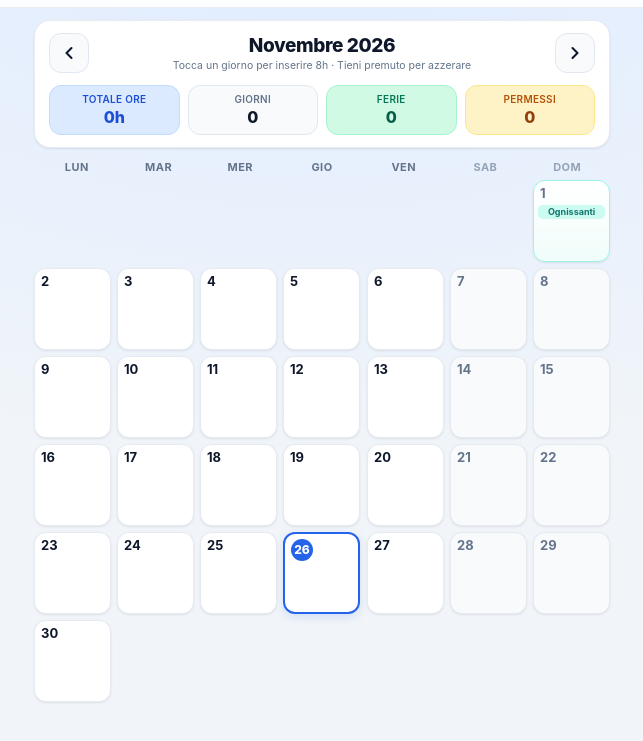
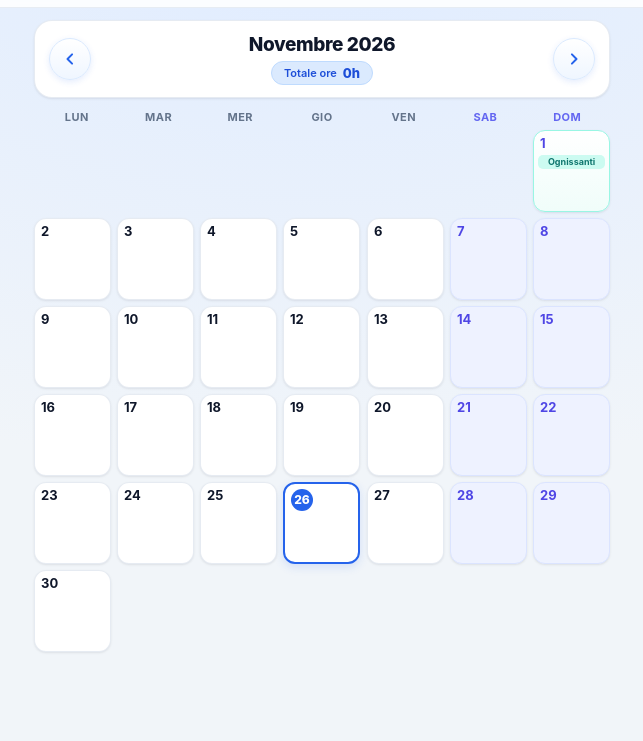
Before and after one commit to autjsmo/Calendario, a plain HTML site: page index.html in a window 1280 px wide. Shown: the part 51-792 px from the top of the page, without its empty margins (318-961 px from the left). Drawn offline with Linux system fonts and the light colour scheme.

Commit message:
Fix day click menu opening, simplify header stats, restyle arrows and weekend cells
Co-authored-by: Copilot App <223556219+Copilot@users.noreply.github.com>

```diff
--- a/app.js
+++ b/app.js
@@ -54,9 +54,6 @@
   const grid = document.getElementById('calendarGrid');
   const monthLabel = document.getElementById('monthLabel');
   const monthTotal = document.getElementById('monthTotal');
-  const monthDays = document.getElementById('monthDays');
-  const monthFerie = document.getElementById('monthFerie');
-  const monthPermessi = document.getElementById('monthPermessi');
   const prevBtn = document.getElementById('prevMonth');
   const nextBtn = document.getElementById('nextMonth');
   const todayBtn = document.getElementById('todayBtn');
@@ -147,28 +144,16 @@
     }
 
     let totHours = 0;
-    let workDays = 0;
-    let ferieDays = 0;
-    let permessiDays = 0;
 
     const days = daysInMonth(viewYear, viewMonth);
     for (let d = 1; d <= days; d++) {
       const e = normalizeEntry(state[ymd(viewYear, viewMonth, d)]);
-      if (!e) continue;
-      if (e.kind === ENTRY_TYPES.HOURS && e.value > 0) {
+      if (e?.kind === ENTRY_TYPES.HOURS && e.value > 0) {
         totHours += e.value;
-        workDays++;
-      } else if (e.kind === ENTRY_TYPES.FERIE) {
-        ferieDays++;
-      } else if (e.kind === ENTRY_TYPES.PERMESSO) {
-        permessiDays++;
       }
     }
 
     monthTotal.textContent = `${totHours}h`;
-    if (monthDays) monthDays.textContent = String(workDays);
-    if (monthFerie) monthFerie.textContent = String(ferieDays);
-    if (monthPermessi) monthPermessi.textContent = String(permessiDays);
 
     const lead = firstDayIdx(viewYear, viewMonth);
     for (let i = 0; i < lead; i++) {
@@ -260,57 +245,38 @@
     showToast('Giorno azzerato');
   }
 
-  // Gestione pointer sicura anche durante lo scroll mobile
+  // Gestione pointer: se long-press avviene, il rilascio non richiama onDayClick
   function attachDayHandlers(cell, dateStr) {
     let timer = null;
     let longDone = false;
-    let startX = 0;
-    let startY = 0;
-    let moved = false;
 
-    const clearTimer = () => {
+    const start = () => {
+      longDone = false;
+      if (state[dateStr]) cell.classList.add('pressing');
+      timer = setTimeout(() => {
+        longDone = true;
+        cell.classList.remove('pressing');
+        onDayLongPress(dateStr);
+      }, 550);
+    };
+
+    const end = () => {
+      if (timer) clearTimeout(timer);
+      timer = null;
+      cell.classList.remove('pressing');
+      if (!longDone) onDayClick(dateStr);
+    };
+
+    const cancel = () => {
       if (timer) clearTimeout(timer);
       timer = null;
       cell.classList.remove('pressing');
     };
 
-    const start = (e) => {
-      if (e.button && e.button !== 0) return;
-      longDone = false;
-      moved = false;
-      startX = e.clientX;
-      startY = e.clientY;
-      if (state[dateStr]) {
-        cell.classList.add('pressing');
-      }
-      timer = setTimeout(() => {
-        longDone = true;
-        cell.classList.remove('pressing');
-        onDayLongPress(dateStr);
-      }, 500);
-    };
-
-    const move = (e) => {
-      if (!timer) return;
-      if (Math.abs(e.clientX - startX) > 10 || Math.abs(e.clientY - startY) > 10) {
-        moved = true;
-        clearTimer();
-      }
-    };
-
-    const end = () => {
-      const wasActive = !!timer || longDone;
-      clearTimer();
-      if (wasActive && !longDone && !moved) {
-        onDayClick(dateStr);
-      }
-    };
-
     cell.addEventListener('pointerdown', start);
-    cell.addEventListener('pointermove', move);
     cell.addEventListener('pointerup', end);
-    cell.addEventListener('pointerleave', clearTimer);
-    cell.addEventListener('pointercancel', clearTimer);
+    cell.addEventListener('pointerleave', cancel);
+    cell.addEventListener('pointercancel', cancel);
     cell.addEventListener('contextmenu', (e) => e.preventDefault());
   }
 
--- a/index.html
+++ b/index.html
@@ -11,7 +11,7 @@
   <link rel="manifest" href="./manifest.json" />
   <link rel="icon" type="image/png" href="./icon/icon-192.png" />
   <link rel="apple-touch-icon" href="./icon/icon-192.png" />
-  <link rel="stylesheet" href="./style.css?v=52" />
+  <link rel="stylesheet" href="./style.css?v=53" />
 </head>
 <body>
   <header class="app-header">
@@ -33,34 +33,22 @@
       <div class="cal-top-card">
         <div class="cal-top">
           <button id="prevMonth" class="cal-nav" type="button" aria-label="Mese precedente">
-            <svg width="20" height="20" viewBox="0 0 24 24" fill="none" stroke="currentColor" stroke-width="2.5" stroke-linecap="round" stroke-linejoin="round"><polyline points="15 18 9 12 15 6"></polyline></svg>
+            <svg width="20" height="20" viewBox="0 0 24 24" fill="none" aria-hidden="true">
+              <path d="M14.5 6.5L9 12l5.5 5.5" stroke="currentColor" stroke-width="2.4" stroke-linecap="round" stroke-linejoin="round"/>
+            </svg>
           </button>
           <div class="cal-month-wrap">
             <div id="monthLabel" class="cal-month"></div>
-            <div class="cal-hint">Tocca un giorno per inserire 8h &middot; Tieni premuto per azzerare</div>
+            <div class="total-hours-badge">
+              <span class="total-hours-label">Totale ore</span>
+              <span id="monthTotal" class="total-hours-value">0h</span>
+            </div>
           </div>
           <button id="nextMonth" class="cal-nav" type="button" aria-label="Mese successivo">
-            <svg width="20" height="20" viewBox="0 0 24 24" fill="none" stroke="currentColor" stroke-width="2.5" stroke-linecap="round" stroke-linejoin="round"><polyline points="9 18 15 12 9 6"></polyline></svg>
+            <svg width="20" height="20" viewBox="0 0 24 24" fill="none" aria-hidden="true">
+              <path d="M9.5 6.5L15 12l-5.5 5.5" stroke="currentColor" stroke-width="2.4" stroke-linecap="round" stroke-linejoin="round"/>
+            </svg>
           </button>
-        </div>
-
-        <div class="stats-bar">
-          <div class="stat-pill primary">
-            <span class="stat-label">Totale Ore</span>
-            <span id="monthTotal" class="stat-value">0h</span>
-          </div>
-          <div class="stat-pill">
-            <span class="stat-label">Giorni</span>
-            <span id="monthDays" class="stat-value">0</span>
-          </div>
-          <div class="stat-pill ferie">
-            <span class="stat-label">Ferie</span>
-            <span id="monthFerie" class="stat-value">0</span>
-          </div>
-          <div class="stat-pill permesso">
-            <span class="stat-label">Permessi</span>
-            <span id="monthPermessi" class="stat-value">0</span>
-          </div>
         </div>
       </div>
 
@@ -99,12 +87,20 @@
 
       <div id="hoursControlsWrap" class="hours-controls-wrap">
         <div class="deriv-spinner">
-          <button id="hoursDown" class="deriv-arrow" type="button" aria-label="Diminuisci ore">−</button>
+          <button id="hoursDown" class="deriv-arrow" type="button" aria-label="Diminuisci ore">
+            <svg width="20" height="20" viewBox="0 0 24 24" fill="none" aria-hidden="true">
+              <path d="M6 9l6 6 6-6" stroke="currentColor" stroke-width="2.6" stroke-linecap="round" stroke-linejoin="round"/>
+            </svg>
+          </button>
           <div class="deriv-value-wrap">
             <div id="hoursValue" class="deriv-value">8</div>
             <span class="deriv-unit">ore</span>
           </div>
-          <button id="hoursUp" class="deriv-arrow" type="button" aria-label="Aumenta ore">+</button>
+          <button id="hoursUp" class="deriv-arrow" type="button" aria-label="Aumenta ore">
+            <svg width="20" height="20" viewBox="0 0 24 24" fill="none" aria-hidden="true">
+              <path d="M18 15l-6-6-6 6" stroke="currentColor" stroke-width="2.6" stroke-linecap="round" stroke-linejoin="round"/>
+            </svg>
+          </button>
         </div>
 
         <div id="quickPresets" class="quick-presets">
@@ -125,7 +121,7 @@
 
   <div id="toast" class="toast" role="status" aria-live="polite"></div>
 
-  <script src="./app.js?v=52"></script>
+  <script src="./app.js?v=53"></script>
   <script>
     if ('serviceWorker' in navigator) {
       window.addEventListener('load', () => {
--- a/style.css
+++ b/style.css
@@ -145,10 +145,10 @@ main {
 /* TOP CARD CALENDARIO */
 .cal-top-card {
   background: var(--card);
-  border-radius: 16px;
+  border-radius: 18px;
   padding: 12px 14px;
   box-shadow: var(--shadow-sm);
-  border: 1px solid rgba(226, 232, 240, 0.8);
+  border: 1px solid rgba(226, 232, 240, 0.85);
   margin-bottom: 12px;
 }
 
@@ -156,38 +156,45 @@ main {
   display: flex;
   align-items: center;
   justify-content: space-between;
-  margin-bottom: 12px;
 }
 
 .cal-nav {
-  width: 40px;
-  height: 40px;
-  border-radius: 12px;
-  border: 1px solid var(--border);
-  background: #f8fafc;
-  color: var(--text);
+  width: 42px;
+  height: 42px;
+  border-radius: 50%;
+  border: 1px solid #dbeafe;
+  background: linear-gradient(180deg, #ffffff 0%, #eff6ff 100%);
+  color: var(--primary);
+  box-shadow: 0 2px 6px rgba(37, 99, 235, 0.12);
   display: flex;
   align-items: center;
   justify-content: center;
   cursor: pointer;
   flex-shrink: 0;
-  transition: all 0.18s cubic-bezier(0.22, 1, 0.36, 1);
+  transition: transform 0.18s cubic-bezier(0.22, 1, 0.36, 1),
+              box-shadow 0.18s ease,
+              background 0.18s ease,
+              border-color 0.18s ease;
 }
 
 .cal-nav:hover {
-  background: var(--primary-soft);
-  border-color: #bfdbfe;
-  color: var(--primary);
+  background: linear-gradient(180deg, #eff6ff 0%, #dbeafe 100%);
+  border-color: #93c5fd;
+  box-shadow: 0 4px 10px rgba(37, 99, 235, 0.18);
 }
 
 .cal-nav:active {
-  transform: scale(0.9);
+  transform: scale(0.88);
 }
 
 .cal-month-wrap {
   flex-grow: 1;
   text-align: center;
   padding: 0 8px;
+  display: flex;
+  flex-direction: column;
+  align-items: center;
+  gap: 5px;
 }
 
 .cal-month {
@@ -199,67 +206,27 @@ main {
   transition: transform 0.22s ease, opacity 0.22s ease;
 }
 
-.cal-hint {
-  font-size: 10.5px;
-  color: var(--muted);
-  margin-top: 2px;
+.total-hours-badge {
+  display: inline-flex;
+  align-items: center;
+  gap: 6px;
+  background: var(--primary-soft);
+  border: 1px solid #bfdbfe;
+  padding: 3px 12px;
+  border-radius: 999px;
 }
 
-/* STATS BAR */
-.stats-bar {
-  display: grid;
-  grid-template-columns: repeat(4, 1fr);
-  gap: 8px;
+.total-hours-label {
+  font-size: 11px;
+  font-weight: 600;
+  color: var(--primary-dark);
 }
 
-.stat-pill {
-  background: #f8fafc;
-  border: 1px solid var(--border);
-  border-radius: 12px;
-  padding: 7px 6px;
-  text-align: center;
-  display: flex;
-  flex-direction: column;
-  gap: 2px;
-  transition: transform 0.2s ease;
+.total-hours-value {
+  font-size: 13px;
+  font-weight: 800;
+  color: var(--primary-dark);
 }
-
-.stat-pill.primary {
-  background: var(--primary-soft);
-  border-color: #bfdbfe;
-}
-
-.stat-pill.ferie {
-  background: var(--ferie-soft);
-  border-color: #a7f3d0;
-}
-
-.stat-pill.permesso {
-  background: var(--permesso-soft);
-  border-color: #fde68a;
-}
-
-.stat-label {
-  font-size: 10px;
-  font-weight: 600;
-  color: var(--muted);
-  text-transform: uppercase;
-  letter-spacing: 0.03em;
-}
-
-.stat-pill.primary .stat-label { color: var(--primary-dark); }
-.stat-pill.ferie .stat-label { color: #047857; }
-.stat-pill.permesso .stat-label { color: #b45309; }
-
-.stat-value {
-  font-size: 16px;
-  font-weight: 800;
-  color: var(--text);
-}
-
-.stat-pill.primary .stat-value { color: var(--primary-dark); }
-.stat-pill.ferie .stat-value { color: #065f46; }
-.stat-pill.permesso .stat-value { color: #92400e; }
 
 /* WEEKDAYS */
 .cal-weekdays {
@@ -278,7 +245,7 @@ main {
 }
 
 .cal-weekdays > div.wknd {
-  color: #94a3b8;
+  color: #6366f1;
 }
 
 /* GRIGLIA */
@@ -345,7 +312,8 @@ main {
 }
 
 .cal-cell.weekend {
-  background: #f8fafc;
+  background: #eef2ff;
+  border-color: #dbe4ff;
 }
 
 .cal-cell.is-holiday {
@@ -384,7 +352,7 @@ main {
 }
 
 .cal-cell.weekend .cal-day {
-  color: #64748b;
+  color: #4f46e5;
 }
 
 .cal-today .cal-day {
@@ -464,6 +432,22 @@ main {
 }
 
 /* MODAL */
+@keyframes modalFadeIn {
+  from { opacity: 0; }
+  to { opacity: 1; }
+}
+
+@keyframes modalCardPop {
+  from {
+    opacity: 0;
+    transform: translateY(14px) scale(0.94);
+  }
+  to {
+    opacity: 1;
+    transform: translateY(0) scale(1);
+  }
+}
+
 .modal {
   position: fixed;
   inset: 0;
@@ -475,13 +459,11 @@ main {
   align-items: center;
   justify-content: center;
   padding: 20px;
-  opacity: 1;
-  transition: opacity 0.2s ease;
+  animation: modalFadeIn 0.18s ease-out;
 }
 
 .modal.hidden {
-  opacity: 0;
-  pointer-events: none;
+  display: none !important;
 }
 
 .modal-card {
@@ -491,12 +473,7 @@ main {
   border-radius: 20px;
   padding: 20px;
   box-shadow: var(--shadow-lg);
-  transform: translateY(0) scale(1);
-  transition: transform 0.24s cubic-bezier(0.34, 1.56, 0.64, 1);
-}
-
-.modal.hidden .modal-card {
-  transform: translateY(16px) scale(0.94);
+  animation: modalCardPop 0.22s cubic-bezier(0.34, 1.56, 0.64, 1);
 }
 
 .modal-header {
@@ -641,26 +618,27 @@ main {
 .deriv-arrow {
   width: 48px;
   height: 48px;
-  border-radius: 14px;
-  background: var(--card);
+  border-radius: 50%;
+  background: linear-gradient(180deg, #ffffff 0%, #eff6ff 100%);
   color: var(--primary);
-  border: 1px solid var(--border);
-  box-shadow: var(--shadow-sm);
-  font-size: 26px;
-  font-weight: 700;
+  border: 1px solid #dbeafe;
+  box-shadow: 0 2px 6px rgba(37, 99, 235, 0.12);
   display: flex;
   align-items: center;
   justify-content: center;
   cursor: pointer;
-  transition: transform 0.14s ease, background 0.14s ease;
+  transition: transform 0.15s cubic-bezier(0.22, 1, 0.36, 1),
+              background 0.15s ease,
+              box-shadow 0.15s ease;
 }
 
 .deriv-arrow:hover:not(:disabled) {
-  background: var(--primary-soft);
+  background: linear-gradient(180deg, #eff6ff 0%, #dbeafe 100%);
+  box-shadow: 0 4px 10px rgba(37, 99, 235, 0.18);
 }
 
 .deriv-arrow:active:not(:disabled) {
-  transform: scale(0.9);
+  transform: scale(0.88);
 }
 
 .deriv-arrow:disabled {
```
Also changed, not shown: sw.js (+5 -8 lines).
